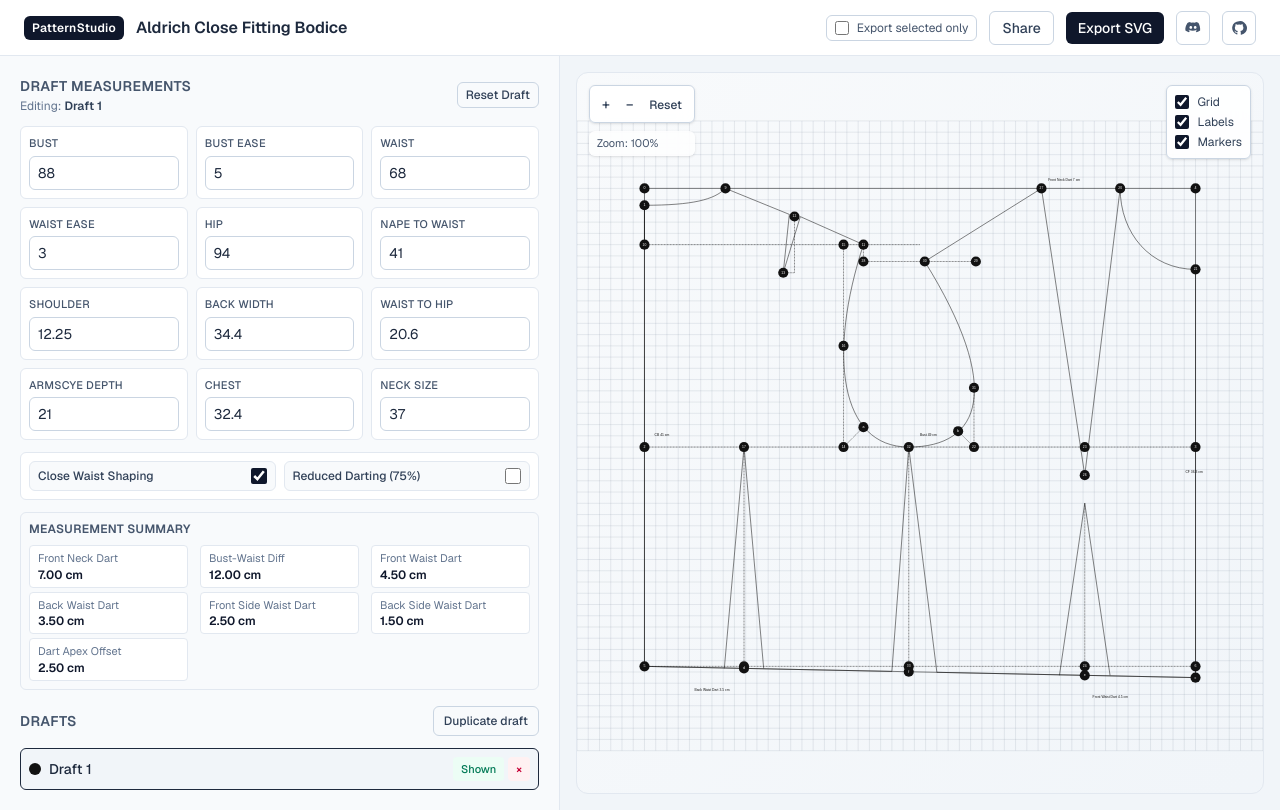
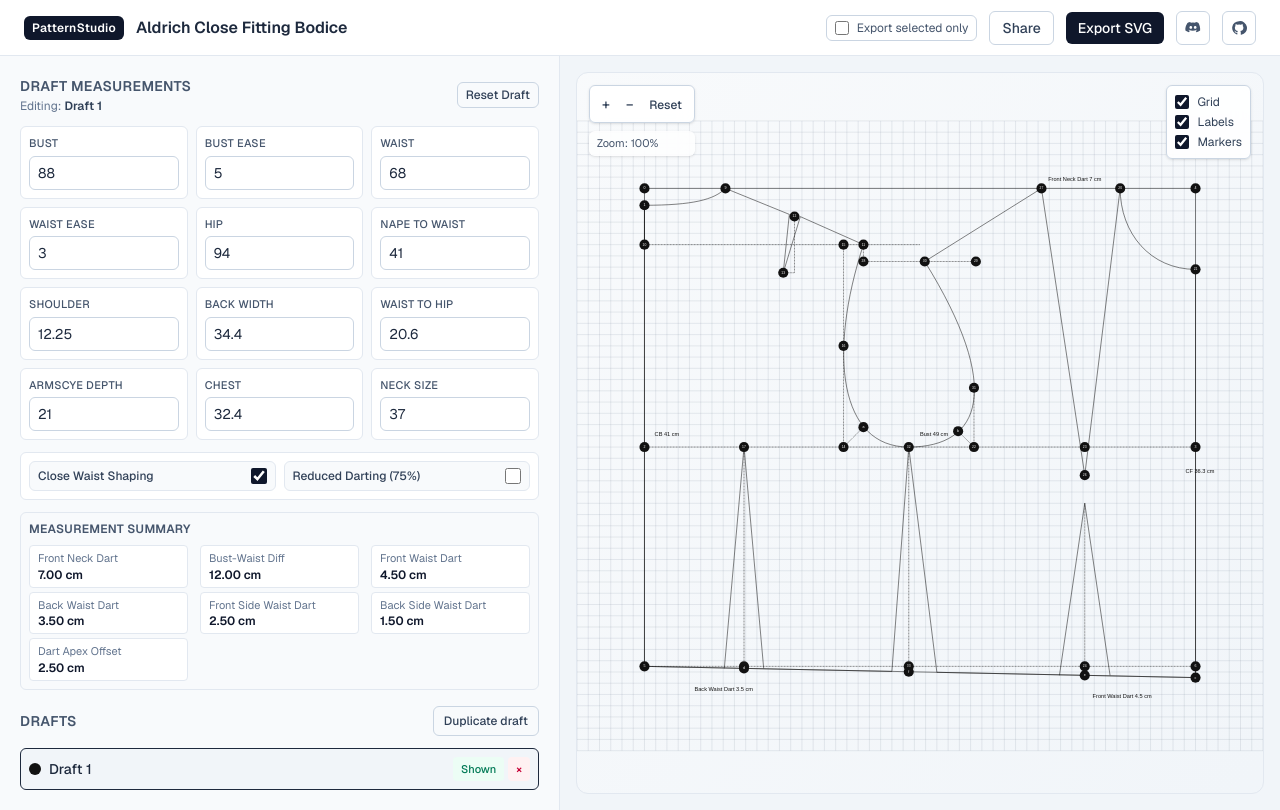
Before and after one commit to fulminair/patternstudio-1, a Next.js app: page / in a window 1280 px wide. Built offline with nearby package versions, Linux system fonts and the light colour scheme.

Commit message:
style: increase canvas label font size to 0.5

```diff
--- a/src/components/canvas/PatternCanvas.tsx
+++ b/src/components/canvas/PatternCanvas.tsx
@@ -281,7 +281,7 @@ export function PatternCanvas({
                         y={label.y}
                         fill={label.color ?? "currentColor"}
                         stroke="none"
-                        fontSize={0.3}
+                        fontSize={0.5}
                         fontWeight={400}
                         opacity={1}
                         fontFamily="Arial, Helvetica, sans-serif"
```
